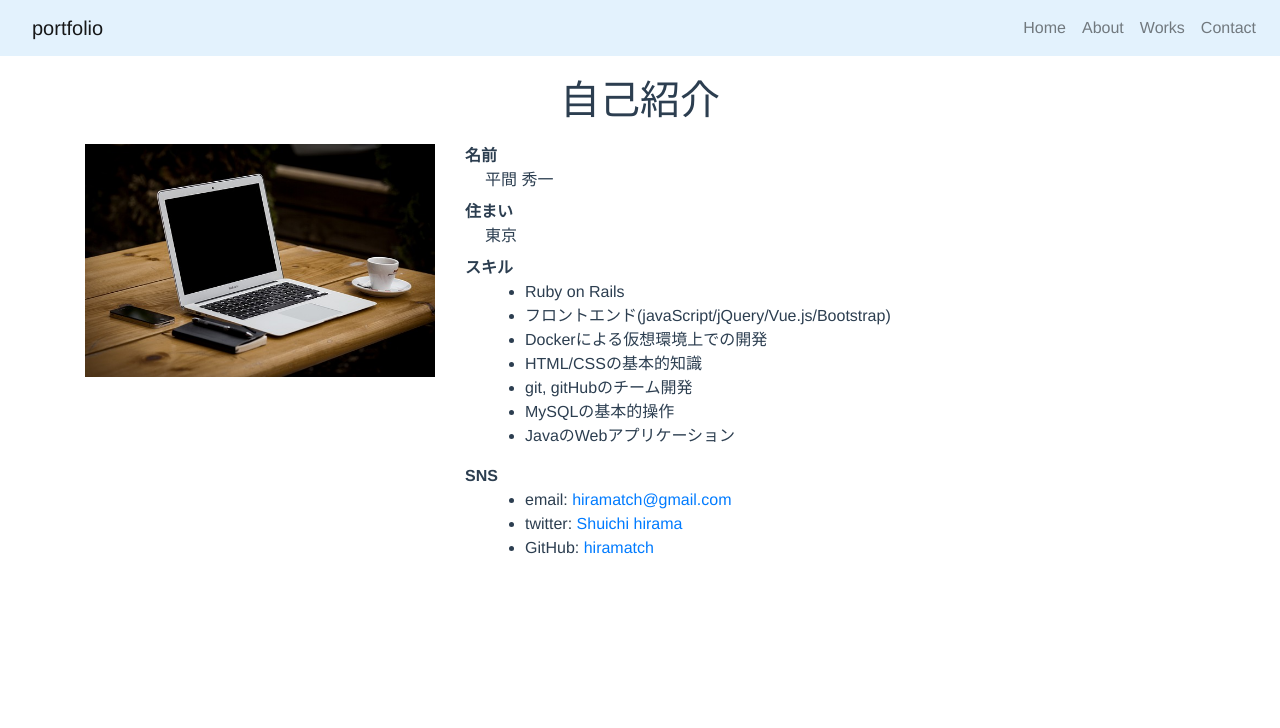
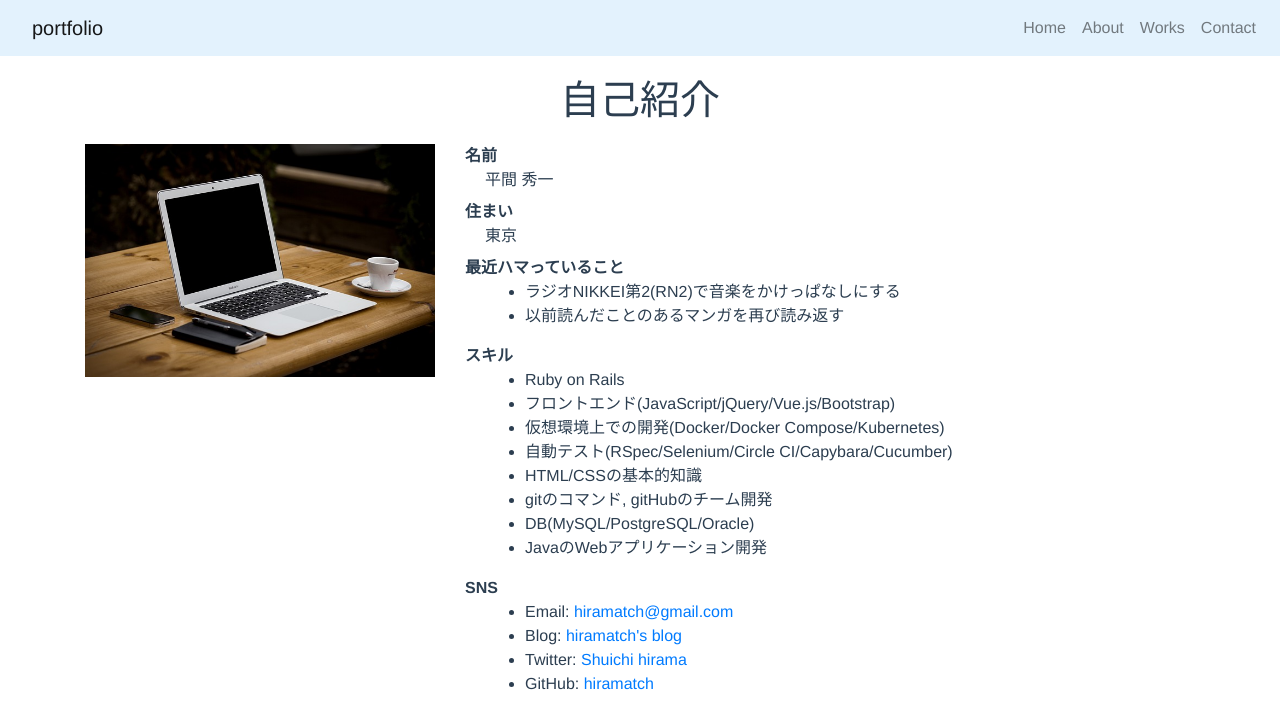
Before and after one commit to hiramatch/portfolio, a Vue app: page /about in a window 1280 px wide. Shown: the top 728 px of the page. Built offline with nearby package versions, Linux system fonts and the light colour scheme.

Commit message:
Aboutページの更新

```diff
--- a/src/assets/data/data.json
+++ b/src/assets/data/data.json
@@ -2,18 +2,24 @@
   "about": {
     "name": "平間 秀一",
     "address": "東京",
+    "hobbies": [
+      "ラジオNIKKEI第2(RN2)で音楽をかけっぱなしにする",
+      "以前読んだことのあるマンガを再び読み返す"
+    ],
     "skills": [
       "Ruby on Rails",
-      "フロントエンド(javaScript/jQuery/Vue.js/Bootstrap)",
-      "Dockerによる仮想環境上での開発",
+      "フロントエンド(JavaScript/jQuery/Vue.js/Bootstrap)",
+      "仮想環境上での開発(Docker/Docker Compose/Kubernetes)",
+      "自動テスト(RSpec/Selenium/Circle CI/Capybara/Cucumber)",
       "HTML/CSSの基本的知識",
-      "git, gitHubのチーム開発",
-      "MySQLの基本的操作",
-      "JavaのWebアプリケーション"
+      "gitのコマンド, gitHubのチーム開発",
+      "DB(MySQL/PostgreSQL/Oracle)",
+      "JavaのWebアプリケーション開発"
     ],
     "sns" : [
-      {"term": "email", "href": "mailto:hiramatch@gmail.com", "description": "hiramatch@gmail.com"},
-      {"term": "twitter", "href": "https://www.twitter.com/hiramatch", "description": "Shuichi hirama"},
+      {"term": "Email", "href": "mailto:hiramatch@gmail.com", "description": "hiramatch@gmail.com"},
+      {"term": "Blog", "href": "http://hiramatch.hatenablog.com/", "description": "hiramatch's blog"},
+      {"term": "Twitter", "href": "https://www.twitter.com/hiramatch", "description": "Shuichi hirama"},
       {"term": "GitHub", "href": "https:www.github.com/hiramatch", "description": "hiramatch"}
     ]
   },
--- a/src/components/About.vue
+++ b/src/components/About.vue
@@ -12,6 +12,14 @@
             <dd>{{ about.name }}</dd>
             <dt>住まい</dt>
             <dd>{{ about.address }}</dd>
+            <dt>最近ハマっていること</dt>
+            <dd>
+              <ul>
+                <li v-for='hobby in about.hobbies'>
+                  {{ hobby }}
+                </li>
+              </ul>
+            </dd>
             <dt>スキル</dt>
             <dd>
               <ul>
```
